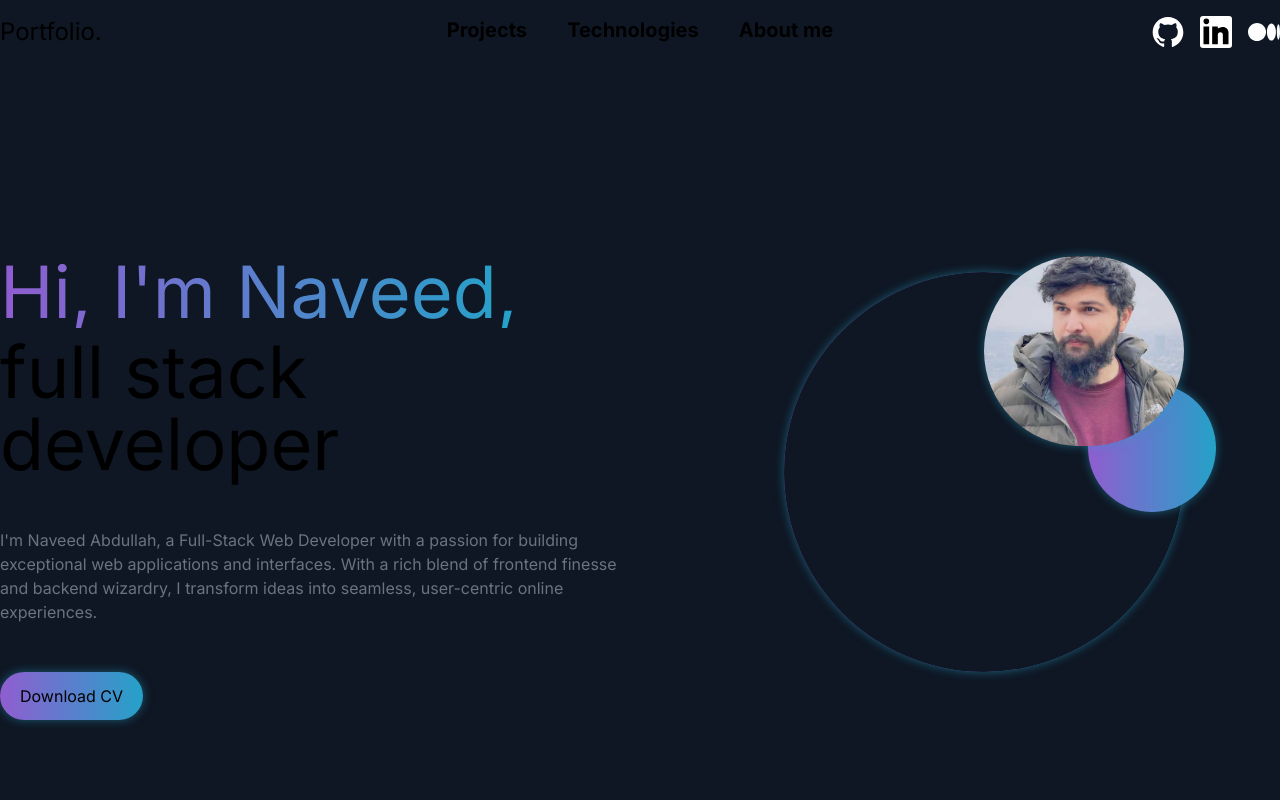
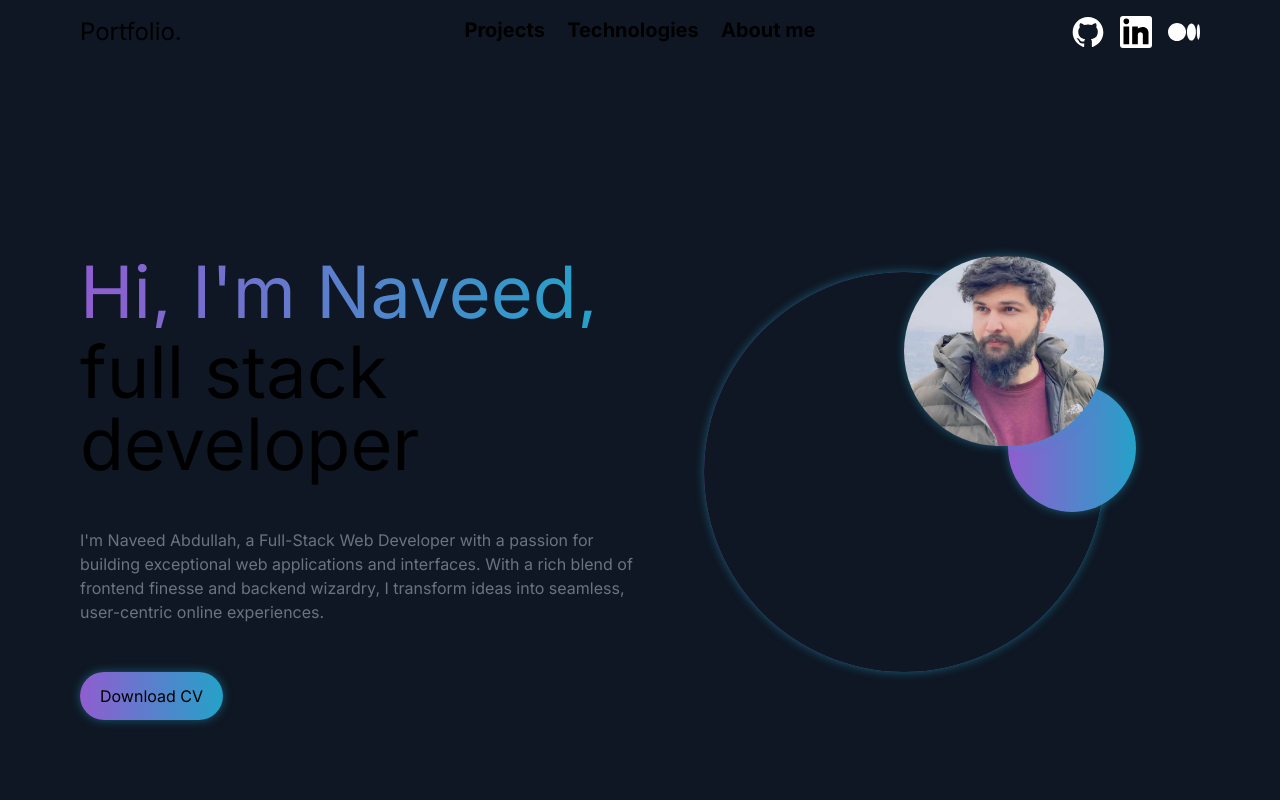
Before and after one commit to harrigit/New_Portfolio, a Next.js app: page / in a window 1280 px wide. Shown: the top 800 px of the page. Built offline with nearby package versions, Linux system fonts and the light colour scheme.

Commit message:
Minor Styling Updates

```diff
--- a/components/ProjectCard.tsx
+++ b/components/ProjectCard.tsx
@@ -8,7 +8,7 @@ import React from "react";
 function ProjectCard({ name, description, image, githubLink, websiteLink }: Project) {
   return (
     <div className='inline-block  md:w-min rounded-xl bg-gradient-to-r from-secondary  to-accent'>
-      <div className='rounded-xl p-6 md:w-[400px] h-[450px] m-[1px] bg-primary flex flex-col justify-between items-center'>
+      <div className='rounded-xl p-6 md:w-[400px] h-max m-[1px] bg-primary flex flex-col justify-between items-center'>
         <div className='space-y-4'>
           <Image
             src={image ?? "/project.png"}
--- a/tailwind.config.ts
+++ b/tailwind.config.ts
@@ -18,6 +18,15 @@ const config: Config = {
         secondary: "#905DD0",
         accent: "#24A2C8",
       },
+      container: {
+        padding: {
+          DEFAULT: "1rem",
+          sm: "2rem",
+          lg: "4rem",
+          xl: "5rem",
+          "2xl": "6rem",
+        },
+      },
     },
   },
   plugins: [],
```
